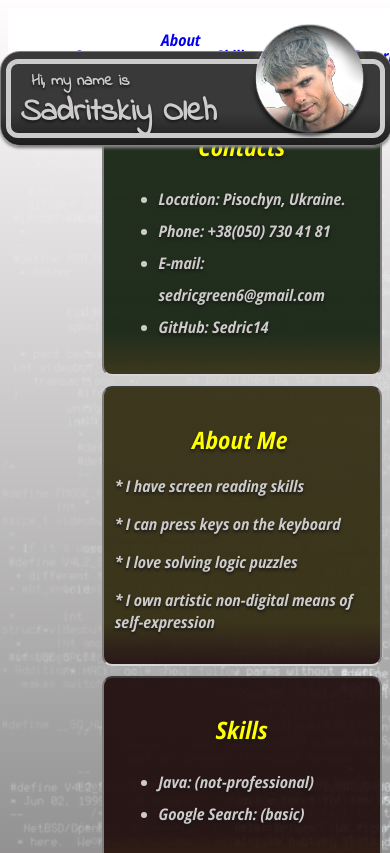
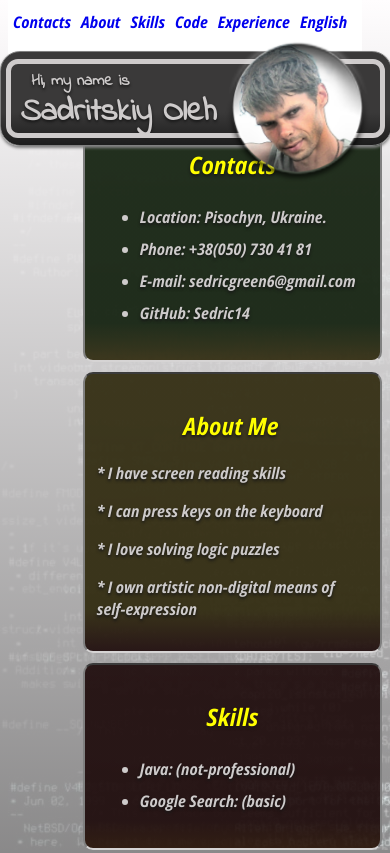
Before and after one commit to Sedric14/rsschool-cv, a plain HTML site: page index.html in a window 390 px wide. Shown: the top 853 px of the page. Drawn offline with Linux system fonts and the light colour scheme.

Commit message:
feat: add mobile phone adaptation

```diff
--- a/index.html
+++ b/index.html
@@ -17,9 +17,9 @@
             <nav class="nav">
                 <ul class="nav-list">
                     <li class="nav-item"><a href="#anchor-contacts" class="nav-link">Contacts</a></li>
-                    <li class="nav-item"><a href="#anchor-aboutMe" class="nav-link">About Me</a></li>
+                    <li class="nav-item"><a href="#anchor-aboutMe" class="nav-link">About</a></li>
                     <li class="nav-item"><a href="#anchor-skills" class="nav-link">Skills</a></li>
-                    <li class="nav-item"><a href="#anchor-codeExample" class="nav-link">Code Example</a></li>
+                    <li class="nav-item"><a href="#anchor-codeExample" class="nav-link">Code</a></li>
                     <li class="nav-item"><a href="#anchor-experience" class="nav-link">Experience</a></li>
                     <li class="nav-item"><a href="#anchor-english" class="nav-link">English</a></li>
                 </ul>
--- a/style.css
+++ b/style.css
@@ -199,6 +199,53 @@ line-height: 0;
   }
 
   #avatar{
-    height: 15%;
+    height: 18%;
+    top: 4%;
   }
+
+  .header{
+    top: -10px;
+  }
+
+  .nav-link{
+    padding-right: 5px;
+    padding-left: 5px;
+
+  }
+
+  h2 span{
+    position: relative;
+    top: -180px;
+  }
+
+  .main {
+    display: flex;
+    margin-top: 25%;
+  }
+
+  .nav-list{
+    padding: 0;
+  }
+
+  .nav{
+    padding-left: 0px;
+    margin-left: 0px;
+  }
+
+  .main-container{
+    width: 80%;
+  }
+
+  .footer img{
+    height: 40px;
+  }
+
+  .footer{
+    font-size: medium;
+  }
+
+  .footer div {
+    padding: 2px;
+  }
+
 }
```
